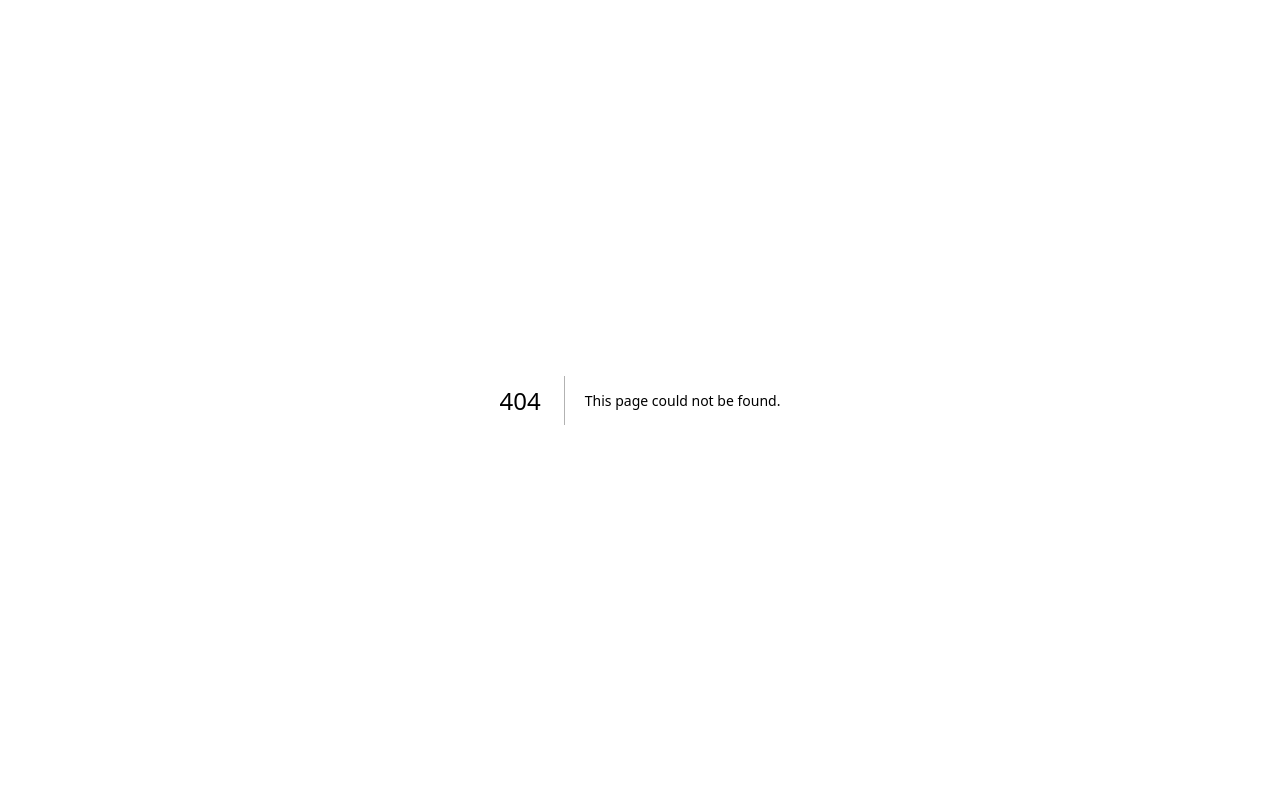
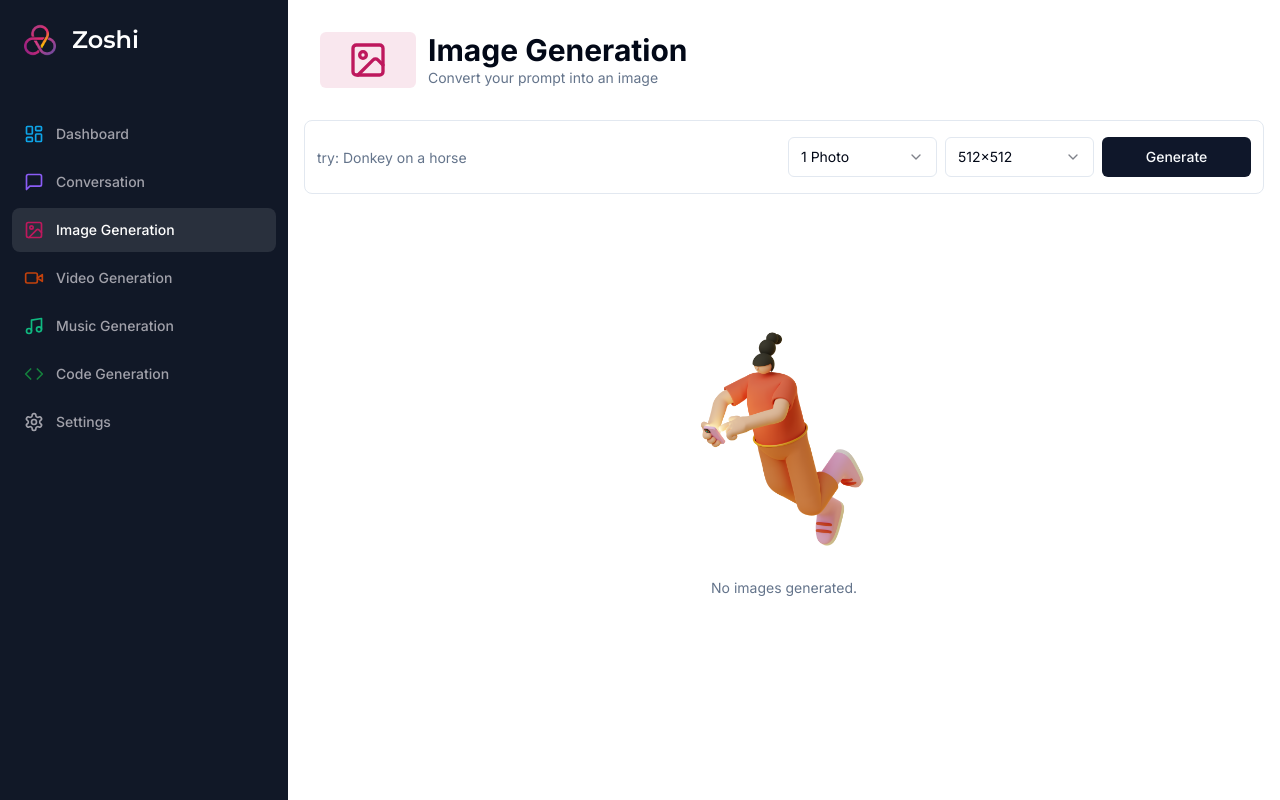
Before and after one commit to HassaanMuhammad69/AI-SaaS, a Next.js app: page /image in a window 1280 px wide. Before the commit this address had no page. Built offline with nearby package versions, Linux system fonts and the light colour scheme.

Commit message:
image Gen is done

```diff
--- /dev/null
+++ b/app/(dashboard)/(routes)/image/constant.ts
@@ -0,0 +1,49 @@
+import * as z from "zod";
+
+ export const formSchema = z.object({
+    prompt: z.string().min(1, {
+        message: "Image Prompt is required",
+    }),
+    amount: z.string().min(1),
+    resolution: z.string().min(1)
+
+});
+
+export const amountOptions = [
+    {
+        value: "1",
+        label: "1 Photo",
+    },
+    {
+        value: "2",
+        label: "2 Photos",
+    },
+    {
+        value: "3",
+        label: "3 Photos",
+    },
+    {
+        value: "4",
+        label: "4 Photos",
+    },
+    {
+        value: "5",
+        label: "5 Photos"
+    },
+];
+
+export const resolutionOptions = [
+    {
+        value: "256x256",
+        label: "256x256",
+    },
+    {
+        value: "512x512",
+        label: "512x512",
+    },
+
+    {
+        value: "1024x1024",
+        label: "1024x1024",
+    }
+]
--- /dev/null
+++ b/app/(dashboard)/(routes)/image/page.tsx
@@ -0,0 +1,222 @@
+"use client";
+
+import axios from "axios";
+import * as z from "zod";
+import { Heading } from "@/components/heading";
+import { Download, ImageIcon} from "lucide-react";
+import { useForm } from "react-hook-form";
+import { useRouter } from "next/navigation";
+import Image from "next/image";
+
+import { Empty } from "@/components/empty";
+
+
+import {amountOptions, formSchema, resolutionOptions} from "./constant"
+import { zodResolver } from "@hookform/resolvers/zod";
+import { Form, FormControl, FormField, FormItem } from "@/components/ui/form";
+import { Input } from "@/components/ui/input";
+import { Button } from "@/components/ui/button";
+import { useState } from "react";
+import { Loader } from "@/components/loader";
+import { cn } from "@/lib/utils";
+import { UserAvatar } from "@/components/user-avatar";
+import { BotAvatar } from "@/components/bot-avatar";
+import { Select, SelectContent, SelectItem, SelectTrigger, SelectValue } from "@/components/ui/select";
+import { Card, CardFooter } from "@/components/ui/card";
+
+
+
+
+const ImagePage = () => {
+  const router = useRouter();
+  const [images, setImages] = useState<string[]>([]);
+
+  const form = useForm<z.infer<typeof formSchema>>({
+    resolver: zodResolver(formSchema),
+    defaultValues: {
+        prompt: "",
+        amount: "1",
+        resolution: "512x512"
+    }
+  });
+
+  const isLoading = form.formState.isSubmitting;
+
+  const onSubmit = async  (values: z.infer<typeof formSchema>) => {
+    try{
+      setImages([]);
+
+      const response = await axios.post("/api/image", values);
+      const urls = response.data.map((image: {url: string}) => image.url);
+
+      setImages(urls);
+      form.reset();
+
+
+
+    } catch (error: any) {
+      //TODO: Open Pro Modal
+      console.log(error);
+
+    }finally{
+      router.refresh();
+
+    }
+  };
+
+    return (
+        <div>
+            <Heading
+                title="Image Generation"
+                description="Convert your prompt into an image"
+                icon={ImageIcon} iconColor={"text-pink-700"} bgColor={"bg-pink-700/10"}
+                />
+
+                <div className="px-4 lg;px-8">
+                  <div>
+                    <Form {...form}>
+                      <form onSubmit={form.handleSubmit(onSubmit)}
+                        className="
+                        rounded-lg
+                        border
+                        w-full
+                        p-4
+                        px-3
+                        md:px-3
+                        focus-within:shadow-sm
+                        grid
+                        grid-cols-12
+                        gap-2
+
+                        "
+                        >
+
+                          <FormField name="prompt"
+                          render={({field}) => (
+                           <FormItem className="col-span-12 lg:col-span-6 ">
+                            <FormControl className="m-0 p-0">
+                              <Input
+                              className="border-0 outline-none
+                              focus-visible:ring-0
+                              focus-visible:ring-transparent"
+                              disabled={isLoading}
+                              placeholder="try: Donkey on a horse"
+                              {...field}
+                              />
+                            </FormControl>
+                           </FormItem>
+                          )}
+                          />
+                           <FormField
+              control={form.control}
+              name="amount"
+              render={({ field }) => (
+                <FormItem className="col-span-12 lg:col-span-2">
+                  <Select
+                    disabled={isLoading}
+                    onValueChange={field.onChange}
+                    value={field.value}
+                    defaultValue={field.value}
+                  >
+                    <FormControl>
+                      <SelectTrigger>
+                        <SelectValue defaultValue={field.value} />
+                      </SelectTrigger>
+                    </FormControl>
+                    <SelectContent>
+                      {amountOptions.map((option) => (
+                        <SelectItem
+                          key={option.value}
+                          value={option.value}
+                        >
+                          {option.label}
+                        </SelectItem>
+                      ))}
+                    </SelectContent>
+                  </Select>
+                </FormItem>
+              )}
+            />
+            <FormField
+              control={form.control}
+              name="resolution"
+              render={({ field }) => (
+                <FormItem className="col-span-12 lg:col-span-2">
+                  <Select
+                    disabled={isLoading}
+                    onValueChange={field.onChange}
+                    value={field.value}
+                    defaultValue={field.value}
+                  >
+                    <FormControl>
+                      <SelectTrigger>
+                        <SelectValue defaultValue={field.value} />
+                      </SelectTrigger>
+                    </FormControl>
+                    <SelectContent>
+                      {resolutionOptions.map((option) => (
+                        <SelectItem
+                          key={option.value}
+                          value={option.value}
+                        >
+                          {option.label}
+                        </SelectItem>
+                      ))}
+                    </SelectContent>
+                  </Select>
+                </FormItem>
+              )}
+            />
+                          <Button className="col-span-12
+                          lg:col-span-2 w-full" disabled={isLoading}>
+                          Generate
+                          </Button>
+                      </form>
+                    </Form>
+                  </div>
+
+                  <div className="space-y-4 mt-4">
+          {isLoading && (
+            <div className="p-20">
+              <Loader />
+            </div>
+          )}
+          {images.length === 0 && !isLoading && (
+            <Empty label="No images generated." />
+          )}
+          <div className="grid grid-cols-1 md:grid-cols-2 lg:grid-cols-3 xl:grid-cols-4 gap-4 mt-8">
+            {images.map((src) => (
+              <Card key = {src}
+              className="rounded-lg overflow-hidden"
+              >
+                <div className="relative aspect-square">
+                  <Image
+                  alt="Image"
+                  fill
+                  src={src}
+                  />
+                </div>
+                <CardFooter className="p-2">
+
+                  <Button
+                  onClick={() => window.open(src)}
+                  variant = "secondary"
+                  className="w-full">
+                    <Download className = "h-4 w-4 mr-2"/>
+                    Download
+
+                  </Button>
+
+                </CardFooter>
+
+              </Card>
+
+            ))}
+          </div>
+        </div>
+      </div>
+    </div>
+   );
+}
+
+export default ImagePage;
--- /dev/null
+++ b/app/api/image/route.ts
@@ -0,0 +1,54 @@
+import { auth } from "@clerk/nextjs";
+import { NextResponse } from "next/server";
+import  OpenAI from "openai";
+import { ChatCompletionMessageParam } from "openai/resources/index.mjs";
+
+const openai = new OpenAI({
+  apiKey: process.env.OPENAI_API_KEY,
+});
+
+const instructionMessage: ChatCompletionMessageParam = {
+  role: "system",
+  content: "Answer questions as short and quickly as possible. You must do it under 75 tokens."
+}
+
+export async function POST(
+  req: Request
+) {
+  try {
+    const { userId } = auth();
+    const body = await req.json();
+    const { prompt, amount = 1, resolution = "512x512" } = body;
+
+    if (!userId) {
+      return new NextResponse("Unauthorized", { status: 401 });
+    }
+
+    if (!openai.apiKey) {
+      return new NextResponse("OpenAI API Key not configured.", { status: 500 });
+    }
+
+    if (!prompt) {
+      return new NextResponse("Prompts is required", { status: 400 });
+    }
+
+    if (!amount) {
+      return new NextResponse("amount is required", { status: 400 });
+    }
+
+    if (!resolution) {
+      return new NextResponse("Resolution is required", { status: 400 });
+    }
+
+    const response = await openai.images.generate({
+      prompt,
+      n: parseInt(amount, 10),
+      size: resolution,
+    });
+
+    return NextResponse.json(response.data);
+  } catch (error) {
+    console.log('[IMAGE_ERROR]', error);
+    return new NextResponse("Internal Error", { status: 500 });
+  }
+};
--- a/next.config.js
+++ b/next.config.js
@@ -1,4 +1,10 @@
 /** @type {import('next').NextConfig} */
-const nextConfig = {}
+const nextConfig = {
+    images: {
+        domains: [
+            "oaidalleapiprodscus.blob.core.windows.net"
+        ]
+    }
+}
 
 module.exports = nextConfig
```
